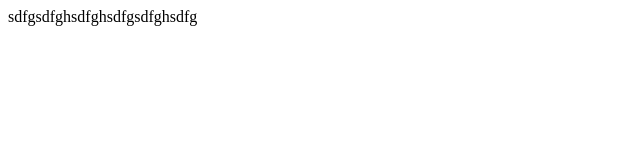
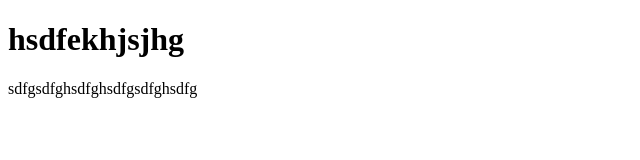
Before and after one commit to kvenkateswarareddy/DLithe_Insurence_Use_Case, a plain HTML site: page index.html in a window 1280 px wide. Shown: the whole page, without its empty margins (0-640 px from the left). Drawn offline with Linux system fonts and the light colour scheme.

Commit message:
second commit

```diff
--- a/index.html
+++ b/index.html
@@ -9,6 +9,7 @@
 </head>
 
 <body>
+    <h1>hsdfekhjsjhg</h1>
 sdfgsdfghsdfghsdfgsdfghsdfg
 </body>
 
```
